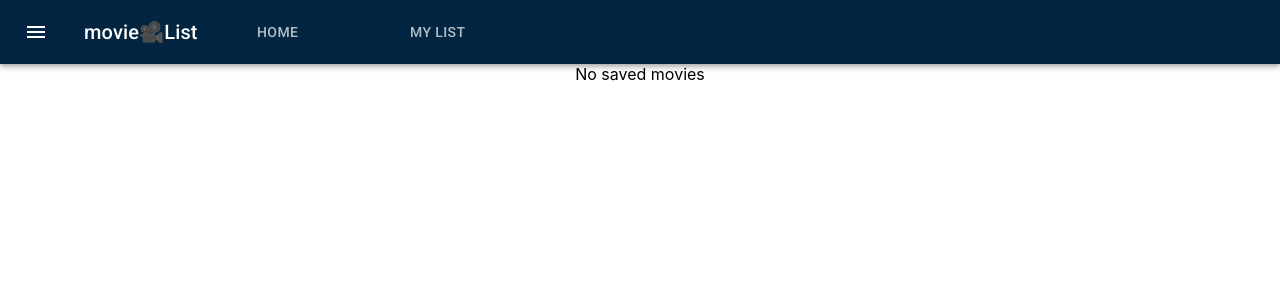
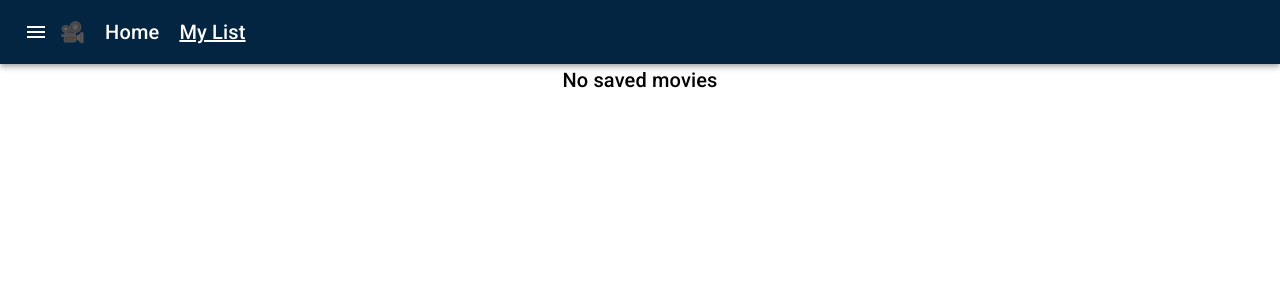
Before and after one commit to boariudiana/Movie-list, a React (Create React App) app: page /my-list in a window 1280 px wide. Shown: the top 300 px of the page. Built offline with nearby package versions, Linux system fonts and the light colour scheme.

Commit message:
NavLink added

```diff
--- a/src/SavedMovies/SavedMovies.js
+++ b/src/SavedMovies/SavedMovies.js
@@ -11,7 +11,7 @@ import Avatar from "@material-ui/core/Avatar";
 import { makeStyles } from "@material-ui/core/styles";
 import MovieRaiting from "../MovieRaiting/MovieRaiting";
 import Grid from "@material-ui/core/Grid";
-import { useMediaQuery } from "@material-ui/core";
+import { Typography, useMediaQuery } from "@material-ui/core";
 import theme from "../../src/theme";
 
 const useStyles = makeStyles((theme) => ({
@@ -89,7 +89,10 @@ const SavedMovies = (props) => {
           </Grid>
         </ul>
       ) : (
-        "No saved movies"
+        <Typography
+           variant= "h6"
+           color = "initial"
+            >No saved movies</Typography>
       )}
     </div>
   );
--- a/src/shared/Header/Header.js
+++ b/src/shared/Header/Header.js
@@ -5,51 +5,42 @@ import {
   IconButton,
 } from '@material-ui/core'
 import MenuIcon from '@material-ui/icons/Menu'
-import Tabs from '@material-ui/core/Tabs';
-import Tab from '@material-ui/core/Tab';
-import { makeStyles } from '@material-ui/core/styles';
-import {Link} from 'react-router-dom'
+import {NavLink} from 'react-router-dom'
 import Typography from '@material-ui/core/Typography'
-
-
-function a11yProps(index) {
-  return {
-    id: `simple-tab-${index}`,
-    'aria-controls': `simple-tabpanel-${index}`,
-  };
-}
-
-const useStyles = makeStyles((theme) => ({
-  root: {
-    flexGrow: 1,
-    backgroundColor: theme.palette.background.paper,
-  },
-  menuButton: {
-    marginRight: theme.spacing(3),
-  },
-}));
+import styles from './Header.module.css'
 
 
 const Header = () => {
-  const classes = useStyles();
-  const [value, setValue] = React.useState(0);
-
-  const handleChange = (event, newValue) => {
-    setValue(newValue);
-  };
-
   return (
     <div >
        <AppBar position="static">
       <Toolbar>
-      <IconButton edge="start" className={classes.menuButton} color="inherit" aria-label="menu">
+      <IconButton edge="start" color="inherit" aria-label="menu">
             <MenuIcon />
           </IconButton>
-        <Typography variant="h6">movie🎥List</Typography>
-        <Tabs centered  value={value} onChange={handleChange}>
-        <Tab label="Home" {...a11yProps(0)} value="/" component={Link} to="/" />
-        <Tab label="My List"{...a11yProps(1)} value="/my-list" component={Link} to="/my-list" />
-        </Tabs>
+        <Typography variant="h6">🎥</Typography>
+        <ul className = {styles.ul}>
+          <li className = {styles.links}>
+            <NavLink
+              to = "/"
+              exact
+              activeStyle = {{
+                textDecoration : 'underline'
+
+              }}>
+            <Typography variant = "h6">Home</Typography>
+            </NavLink>
+          </li>
+          <li className = {styles.links}>
+          <NavLink
+            to = "/my-list"
+              activeStyle = {{
+                textDecoration : 'underline'
+              }} >
+            <Typography variant = "h6">My List</Typography>
+            </NavLink>
+          </li>
+        </ul>
       </Toolbar>
     </AppBar>
     </div>
--- /dev/null
+++ b/src/shared/Header/Header.module.css
@@ -0,0 +1,12 @@
+.ul{
+    list-style: none;
+}
+
+.links {
+    display: inline-block;
+    padding-left: 20px;
+}
+.links a{
+    text-decoration: none;
+    color: #FFFFFF
+}
```
